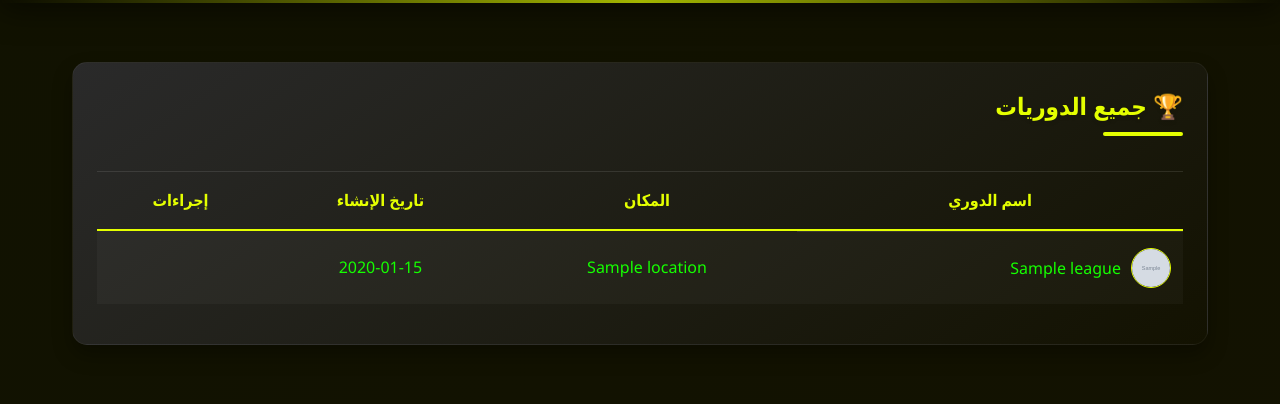
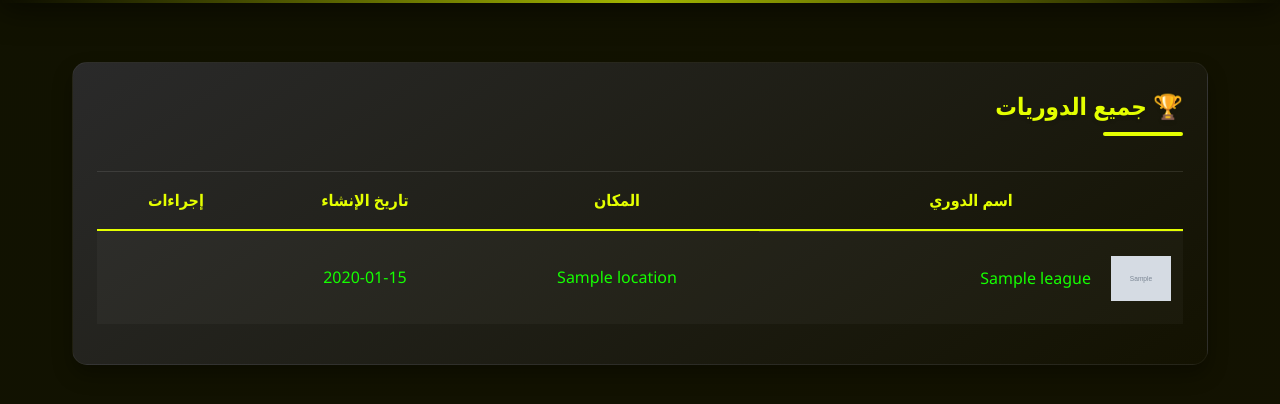
Before and after one commit to malek20-mh/school-hub-backend, a Django app: template templates/leagues/league_list.html in a window 1280 px wide. Shown: the part 90-494 px from the top of the page. Run offline with Django 5.2, Linux system fonts and the light colour scheme; the template is opened without the code that fills it: most values are stand-ins (such as "Sample title", 1, 10 or a date in 2020); grey boxes marked "Sample" are stand-in pictures.

Commit message:
Fix logo

```diff
--- a/static/css/style.css
+++ b/static/css/style.css
@@ -285,12 +285,15 @@ table.table td:first-child {
     text-align: right;
     justify-content: start;
 }
+/* ✅ الكود الجديد: شعارات أكبر وبدون إطار دائري */
 table.table td:first-child img {
-    width: 40px;
-    height: 40px;
-    object-fit: cover;
-    border-radius: 50%;
-    border: 1px solid var(--phosphor-yellow);
+    width: 60px; /* تكبير العرض */
+    height: 60px; /* تكبير الطول */
+    object-fit: contain; /* الحفاظ على أبعاد الشعار الأصلية دون قصه */
+    border-radius: 0; /* إلغاء الدوران (جعلها مربعة/طبيعية) */
+    border: none; /* إزالة الحدود الصفراء إذا رغبت، أو اتركها */
+    margin-left: 10px; /* مسافة صغيرة بين الشعار والاسم */
+    background-color: transparent; /* خلفية شفافة */
 }
 
 .table-mini-logo, .team-logo-in-table {
```
